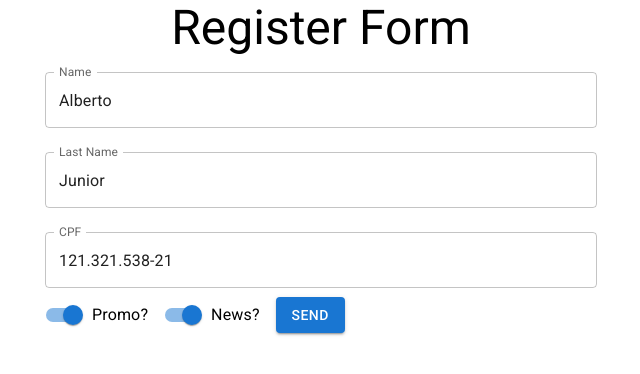
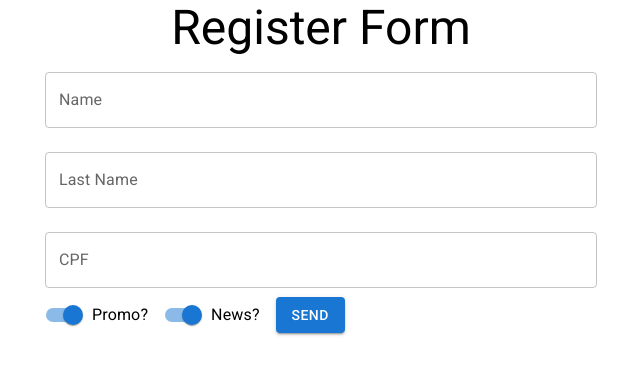
Before and after one commit to albertojuniorhc/react-function-components-alura-course, a React (Create React App) app in the folder register-form/: page / in a window 1280 px wide. Shown: the top 374 px of the page, without its empty margins (319-959 px from the left). Built offline with nearby package versions, Linux system fonts and the light colour scheme.

Commit message:
Couse cleared (#2)

```diff
--- a/register-form/src/App.js
+++ b/register-form/src/App.js
@@ -13,7 +13,10 @@ function App() {
       <Typography variant="h3" component="h1" align="center">
         Register Form
       </Typography>
-      <RegisterForm submitForm={onSubmitForm} />
+      <RegisterForm
+        submitForm={onSubmitForm}
+        isCPFValid={isCPFValid}
+      />
     </Container>
   );
 }
@@ -22,4 +25,12 @@ function onSubmitForm(dataForm) {
   console.log(dataForm);
 }
 
+function isCPFValid(cpf) {
+  if (cpf.length !== 11) {
+    return { isValid: false, text: "This field must have 11 digits." };
+  } else {
+    return { isValid: true, text: "" };
+  }
+}
+
 export default App;
--- a/register-form/src/components/RegisterForm/RegisterForm.jsx
+++ b/register-form/src/components/RegisterForm/RegisterForm.jsx
@@ -1,12 +1,13 @@
 import React, { useState } from "react";
 import { Button, TextField, Switch, FormControlLabel } from "@mui/material";
 
-function RegisterForm({ submitForm }) {
-  const [name, setName] = useState("Alberto");
-  const [lastName, setLastName] = useState("Junior");
-  const [cpf, setCpf] = useState("121.321.538-21");
+function RegisterForm({ submitForm, isCPFValid }) {
+  const [name, setName] = useState("");
+  const [lastName, setLastName] = useState("");
+  const [cpf, setCpf] = useState("");
   const [promo, setPromo] = useState(true);
   const [news, setNews] = useState(true);
+  const [errors, setErrors] = useState({ cpf: { isValid: true, text: "" } });
   return (
     <form
       onSubmit={(event) => {
@@ -43,6 +44,14 @@ function RegisterForm({ submitForm }) {
         }}
         id="cpf"
         label="CPF"
+        onBlur={(event) => {
+          const validationCPF = isCPFValid(event.target.value);
+          setErrors({
+            cpf: validationCPF,
+          });
+        }}
+        error={!errors.cpf.isValid}
+        helperText={errors.cpf.text}
         variant="outlined"
         fullWidth
         margin="normal"
```
